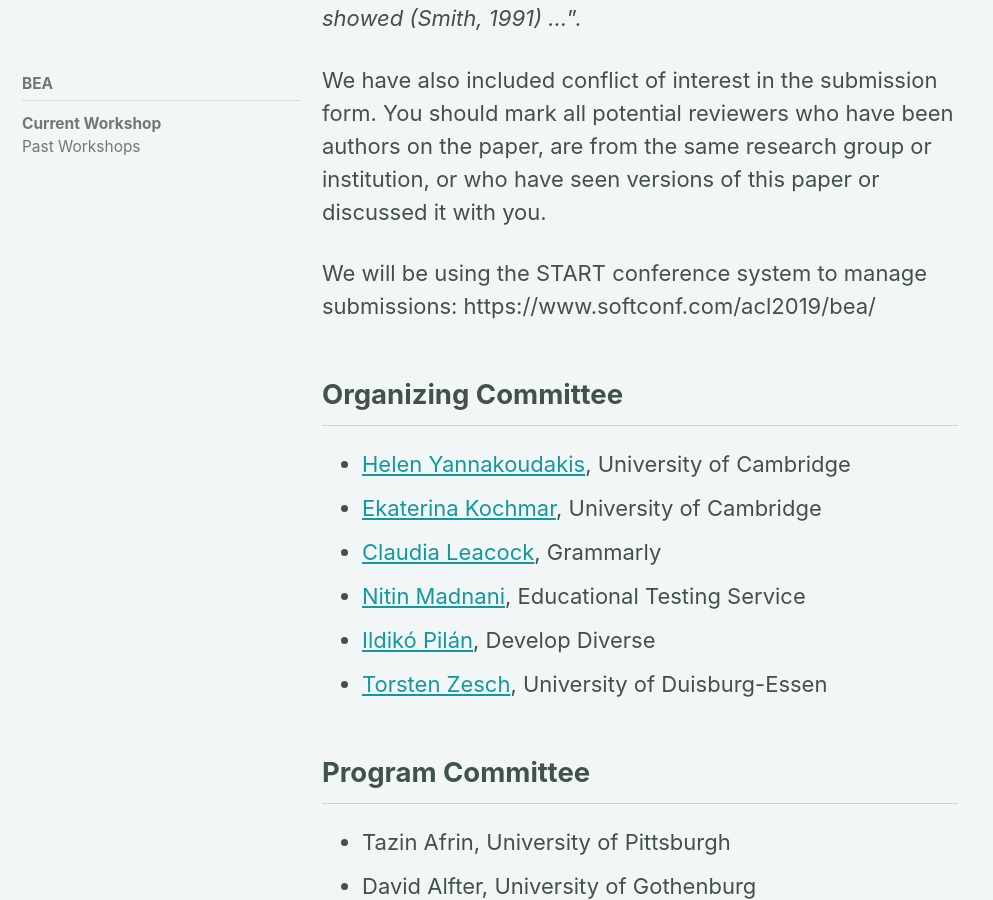
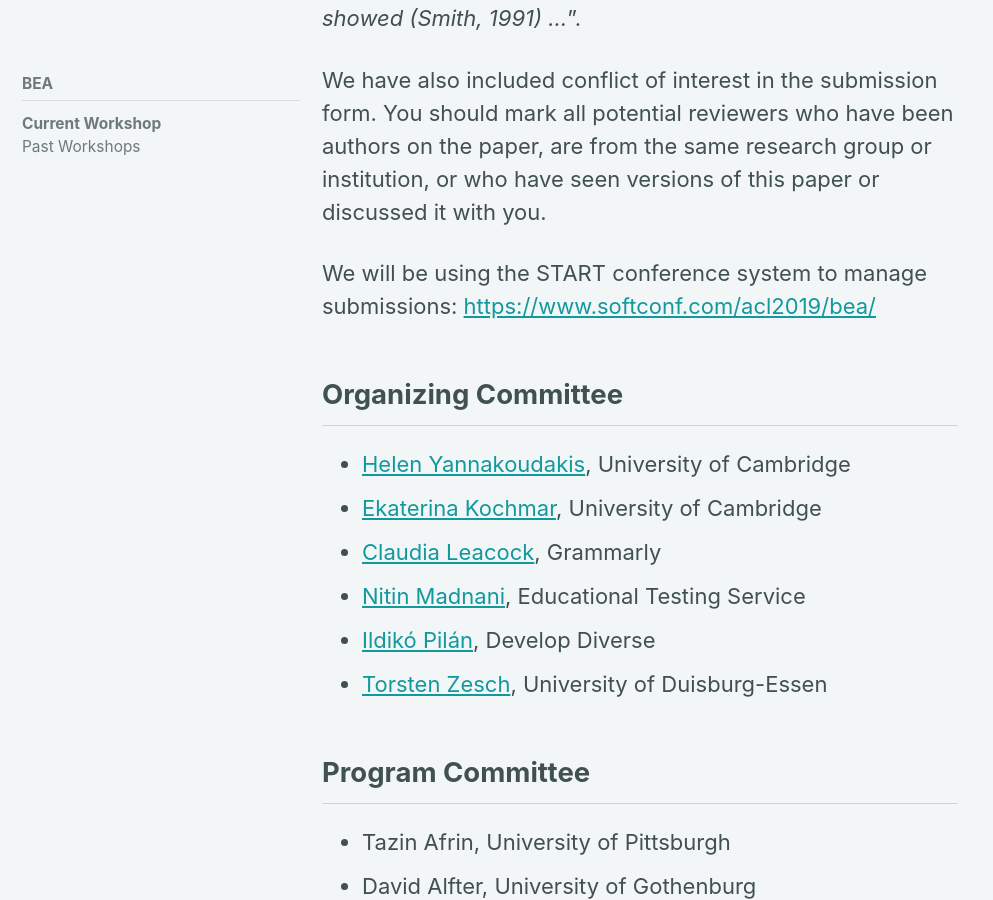
Before and after one commit to sigedu-org/website, a Jekyll site: the page built from _pages/bea/current.md, in a window 1280 px wide and 900 px high, scrolled down 7600 px. Shown: the whole window, without its empty margins (0-993 px from the left). Built offline with Jekyll 4.4.1, drawn with Linux system fonts in a browser that asks for light colours; cached includes are drawn as plain includes; nearby versions of some CDN libraries; part of the change alters nothing that is shown.

```diff
--- a/_pages/bea/current.md
+++ b/_pages/bea/current.md
@@ -115,7 +115,7 @@ Previously published papers cannot be accepted. The submissions will be reviewed
 
 We have also included conflict of interest in the submission form. You should mark all potential reviewers who have been authors on the paper, are from the same research group or institution, or who have seen versions of this paper or discussed it with you.
 
-We will be using the START conference system to manage submissions: https://www.softconf.com/acl2019/bea/
+We will be using the START conference system to manage submissions: [https://www.softconf.com/acl2019/bea/](https://www.softconf.com/acl2019/bea/)
 
 
 ## Organizing Committee
```
